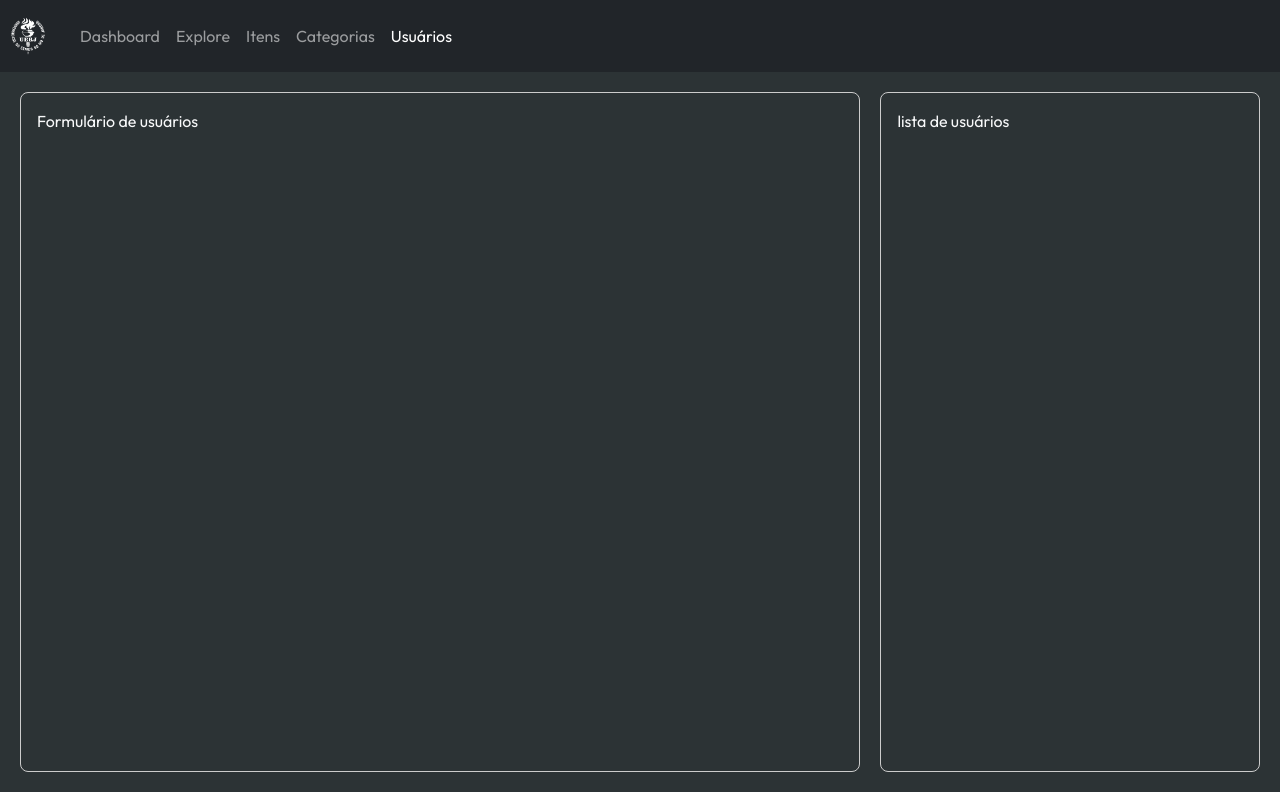
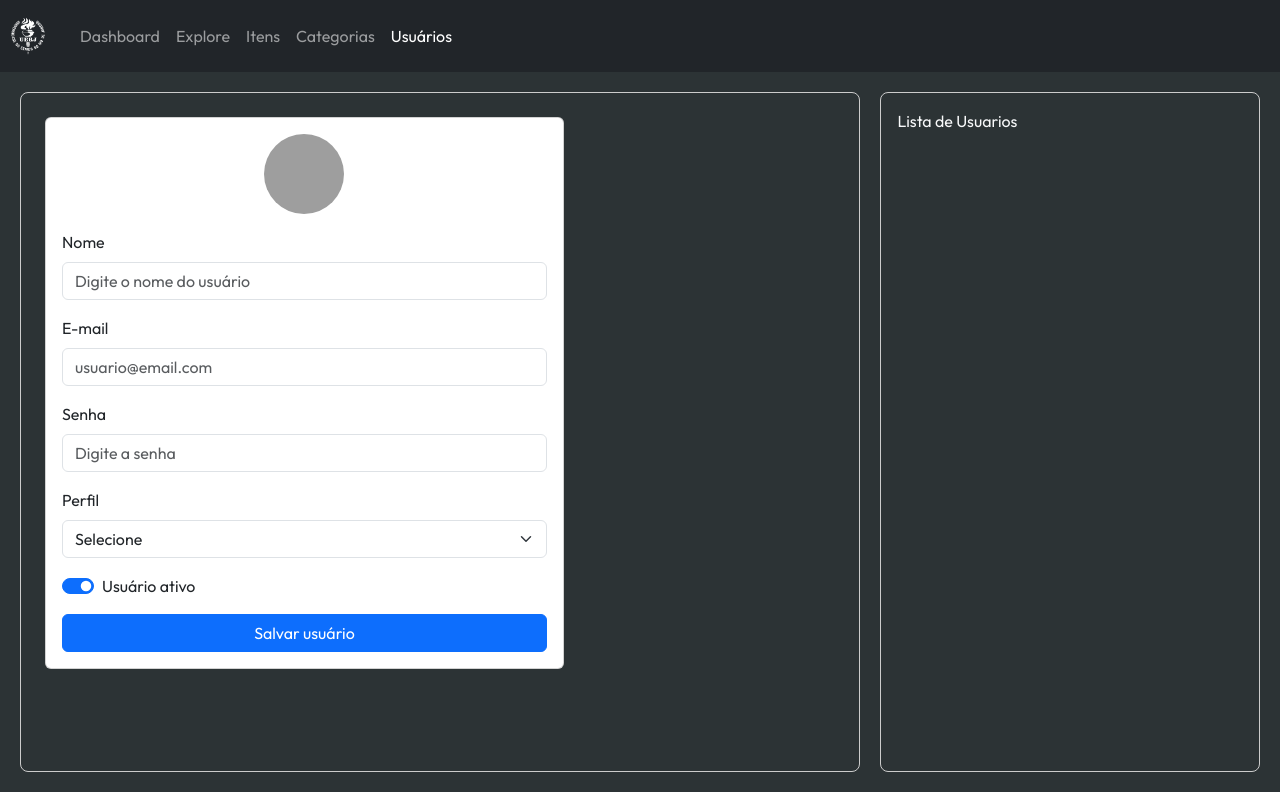
Before and after one commit to jgnunes1/cod-frontend, a React (Vite) app: page /usuarios in a window 1280 px wide. Built offline with nearby package versions, Linux system fonts and the light colour scheme; grey boxes are pictures that could not be loaded.

Commit message:
usuarios

```diff
--- /dev/null
+++ b/src/components/UsuarioForm/UsuarioForm.jsx
@@ -0,0 +1,122 @@
+import { useState } from "react";
+
+const UsuarioForm = () => {
+  const [preview, setPreview] = useState("https://placeholder.co/80x80");
+
+  const handleImageChange = (e) => {
+    const file = e.target.files[0];
+    if (file) {
+      setPreview(URL.createObjectURL(file));
+    }
+  };
+
+  return (
+    <div className="mx-2 mt-2">
+      <div className="row">
+        <div className="col-md-8">
+          <div className="card form-container">
+            <div className="card-body">
+              <form>
+                {/* Avatar */}
+                <div className="mb-3 text-center">
+                  <label htmlFor="imagem" style={{ cursor: "pointer" }}>
+                    <img
+                      src={preview}
+                      alt="Foto do usuário"
+                      width={80}
+                      height={80}
+                      className="rounded-circle"
+                    />
+                  </label>
+
+                  <input
+                    type="file"
+                    id="imagem"
+                    name="imagem"
+                    hidden
+                    accept="image/*"
+                    onChange={handleImageChange}
+                  />
+                </div>
+
+                {/* Nome */}
+                <div className="mb-3">
+                  <label htmlFor="nome" className="form-label">
+                    Nome
+                  </label>
+                  <input
+                    type="text"
+                    className="form-control"
+                    id="nome"
+                    name="nome"
+                    placeholder="Digite o nome do usuário"
+                  />
+                </div>
+
+                {/* Email */}
+                <div className="mb-3">
+                  <label htmlFor="email" className="form-label">
+                    E-mail
+                  </label>
+                  <input
+                    type="email"
+                    className="form-control"
+                    id="email"
+                    name="email"
+                    placeholder="usuario@email.com"
+                  />
+                </div>
+
+                {/* Senha */}
+                <div className="mb-3">
+                  <label htmlFor="senha" className="form-label">
+                    Senha
+                  </label>
+                  <input
+                    type="password"
+                    className="form-control"
+                    id="senha"
+                    name="senha"
+                    placeholder="Digite a senha"
+                  />
+                </div>
+
+                {/* Perfil */}
+                <div className="mb-3">
+                  <label htmlFor="perfil" className="form-label">
+                    Perfil
+                  </label>
+                  <select className="form-select" id="perfil" name="perfil">
+                    <option value="">Selecione</option>
+                    <option value="ADMIN">Administrador</option>
+                    <option value="USER">Usuário</option>
+                  </select>
+                </div>
+
+                {/* Status */}
+                <div className="form-check form-switch mb-3">
+                  <input
+                    className="form-check-input"
+                    type="checkbox"
+                    id="ativo"
+                    name="ativo"
+                    defaultChecked
+                  />
+                  <label className="form-check-label" htmlFor="ativo">
+                    Usuário ativo
+                  </label>
+                </div>
+
+                <button type="submit" className="btn btn-primary w-100">
+                  Salvar usuário
+                </button>
+              </form>
+            </div>
+          </div>
+        </div>
+      </div>
+    </div>
+  );
+};
+
+export default UsuarioForm;
--- /dev/null
+++ b/src/components/UsuarioList/UsuarioList.jsx
@@ -0,0 +1,7 @@
+const UsuarioList = () => {
+    return (
+        <div>Lista de Usuarios</div>
+    )
+
+}
+export default UsuarioList;
--- a/src/pages/Usuarios/Usuarios.jsx
+++ b/src/pages/Usuarios/Usuarios.jsx
@@ -1,3 +1,5 @@
+import UsuarioForm from '../../components/UsuarioForm/UsuarioForm';
+import UsuarioList from '../../components/UsuarioList/UsuarioList';
 import './Usuarios.css';
 
 const Usuarios = () => {
@@ -5,11 +7,13 @@ const Usuarios = () => {
           <div className="usuarios-container text-light">
 
             <div className="left-column">
-                Formulário de usuários
+
+               <UsuarioForm />
+
             </div>
              <div className="right-column">
 
-                lista de usuários
+                <UsuarioList />
 
             </div>
         </div>
```
Also changed, not shown: 1 other file (tests, documents, lock files or other folders).
